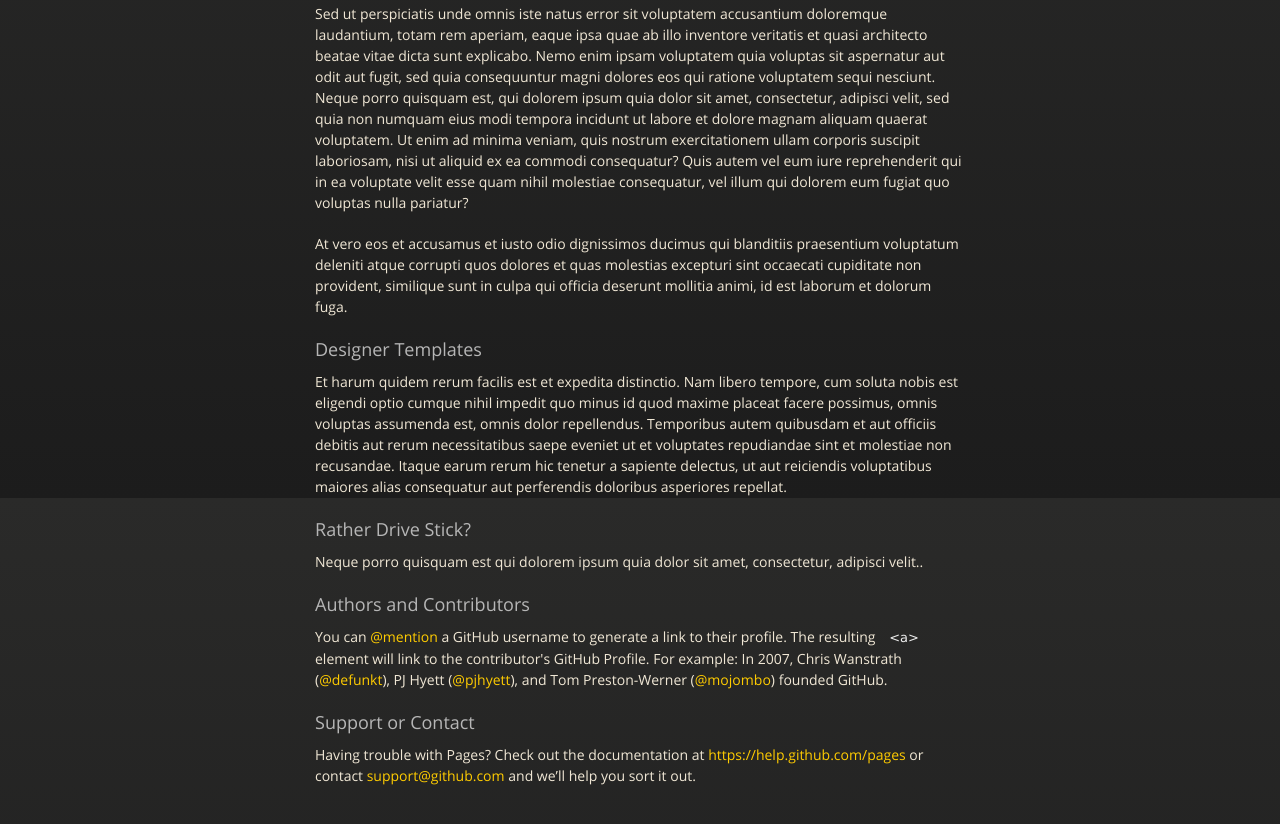
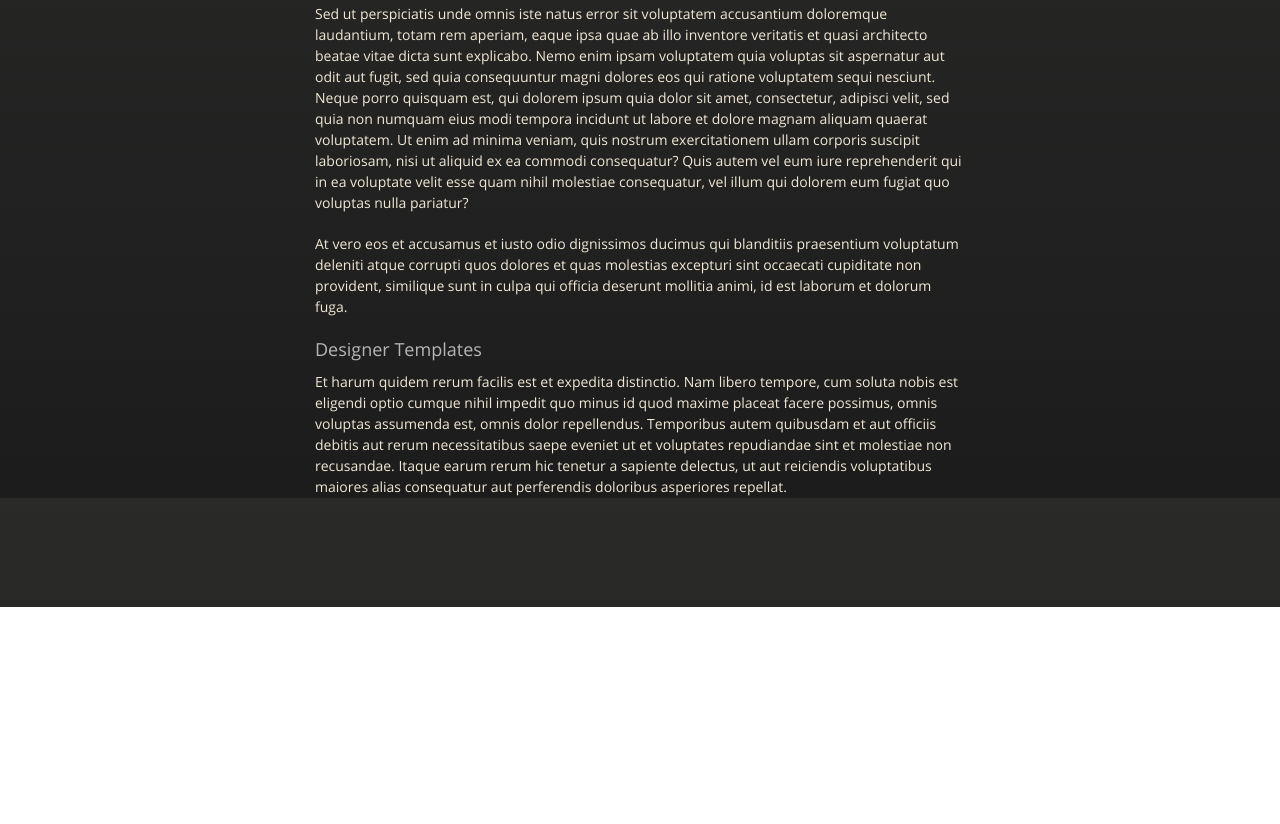
Before and after one commit to Igorgp/00_SITE, a plain HTML site: page index.html in a window 1280 px wide. Shown: the part 302-1126 px from the top of the page. After the commit the page ends 909 px from the top, so only its background shows below. Drawn offline with nearby package versions, Linux system fonts and the light colour scheme.

Commit message:
alter index

```diff
--- a/index.html
+++ b/index.html
@@ -48,21 +48,6 @@
 <a id="designer-templates" class="anchor" href="#designer-templates" aria-hidden="true"><span class="octicon octicon-link"></span></a>Designer Templates</h3>
 
 <p>Et harum quidem rerum facilis est et expedita distinctio. Nam libero tempore, cum soluta nobis est eligendi optio cumque nihil impedit quo minus id quod maxime placeat facere possimus, omnis voluptas assumenda est, omnis dolor repellendus. Temporibus autem quibusdam et aut officiis debitis aut rerum necessitatibus saepe eveniet ut et voluptates repudiandae sint et molestiae non recusandae. Itaque earum rerum hic tenetur a sapiente delectus, ut aut reiciendis voluptatibus maiores alias consequatur aut perferendis doloribus asperiores repellat.</p>
-
-<h3>
-<a id="rather-drive-stick" class="anchor" href="#rather-drive-stick" aria-hidden="true"><span class="octicon octicon-link"></span></a>Rather Drive Stick?</h3>
-
-<p>Neque porro quisquam est qui dolorem ipsum quia dolor sit amet, consectetur, adipisci velit..</p>
-
-<h3>
-<a id="authors-and-contributors" class="anchor" href="#authors-and-contributors" aria-hidden="true"><span class="octicon octicon-link"></span></a>Authors and Contributors</h3>
-
-<p>You can <a href="https://github.com/blog/821" class="user-mention">@mention</a> a GitHub username to generate a link to their profile. The resulting <code>&lt;a&gt;</code> element will link to the contributor's GitHub Profile. For example: In 2007, Chris Wanstrath (<a href="https://github.com/defunkt" class="user-mention">@defunkt</a>), PJ Hyett (<a href="https://github.com/pjhyett" class="user-mention">@pjhyett</a>), and Tom Preston-Werner (<a href="https://github.com/mojombo" class="user-mention">@mojombo</a>) founded GitHub.</p>
-
-<h3>
-<a id="support-or-contact" class="anchor" href="#support-or-contact" aria-hidden="true"><span class="octicon octicon-link"></span></a>Support or Contact</h3>
-
-<p>Having trouble with Pages? Check out the documentation at <a href="https://help.github.com/pages">https://help.github.com/pages</a> or contact <a href="mailto:support@github.com">support@github.com</a> and we’ll help you sort it out.</p>
       </section>
 
     </div>
```
